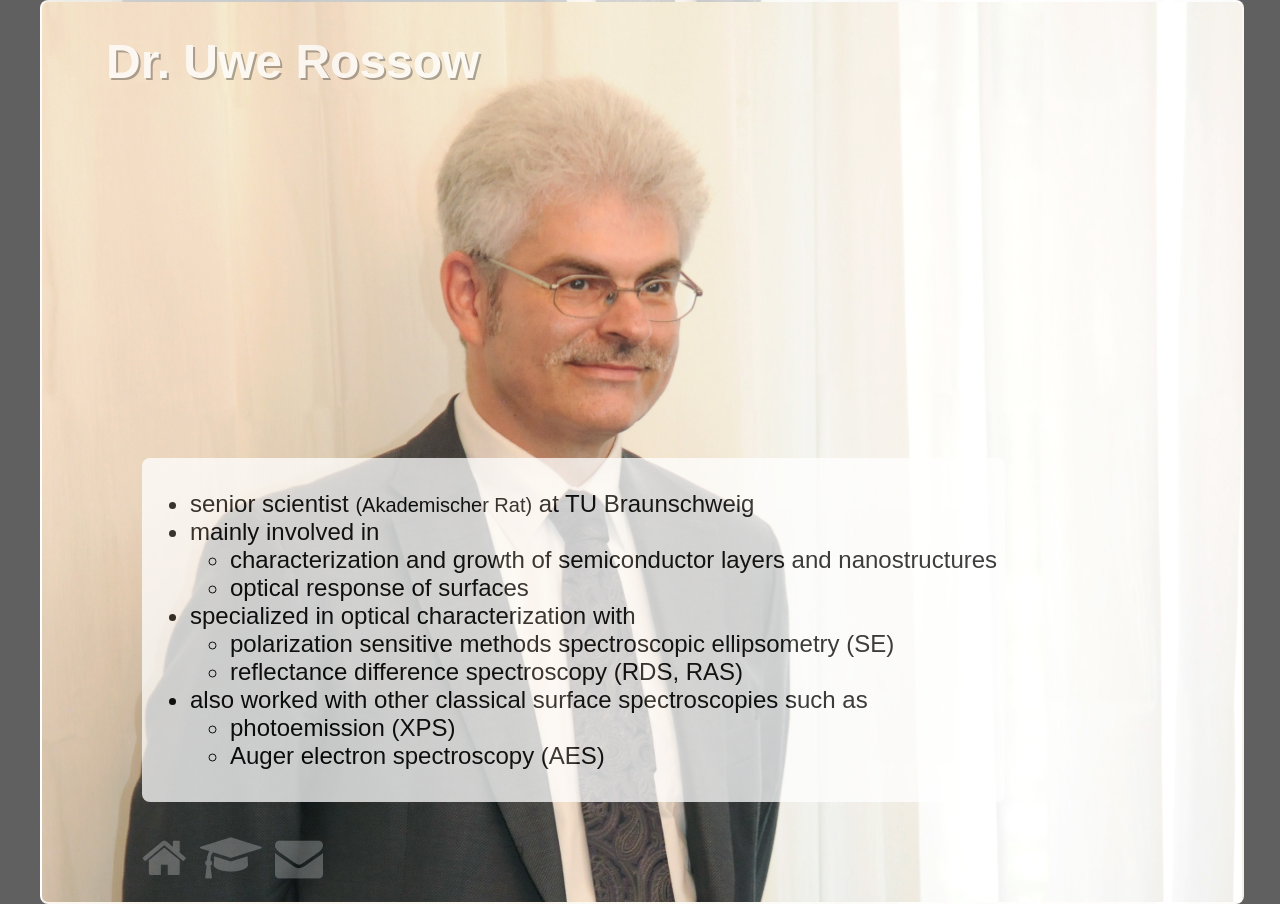
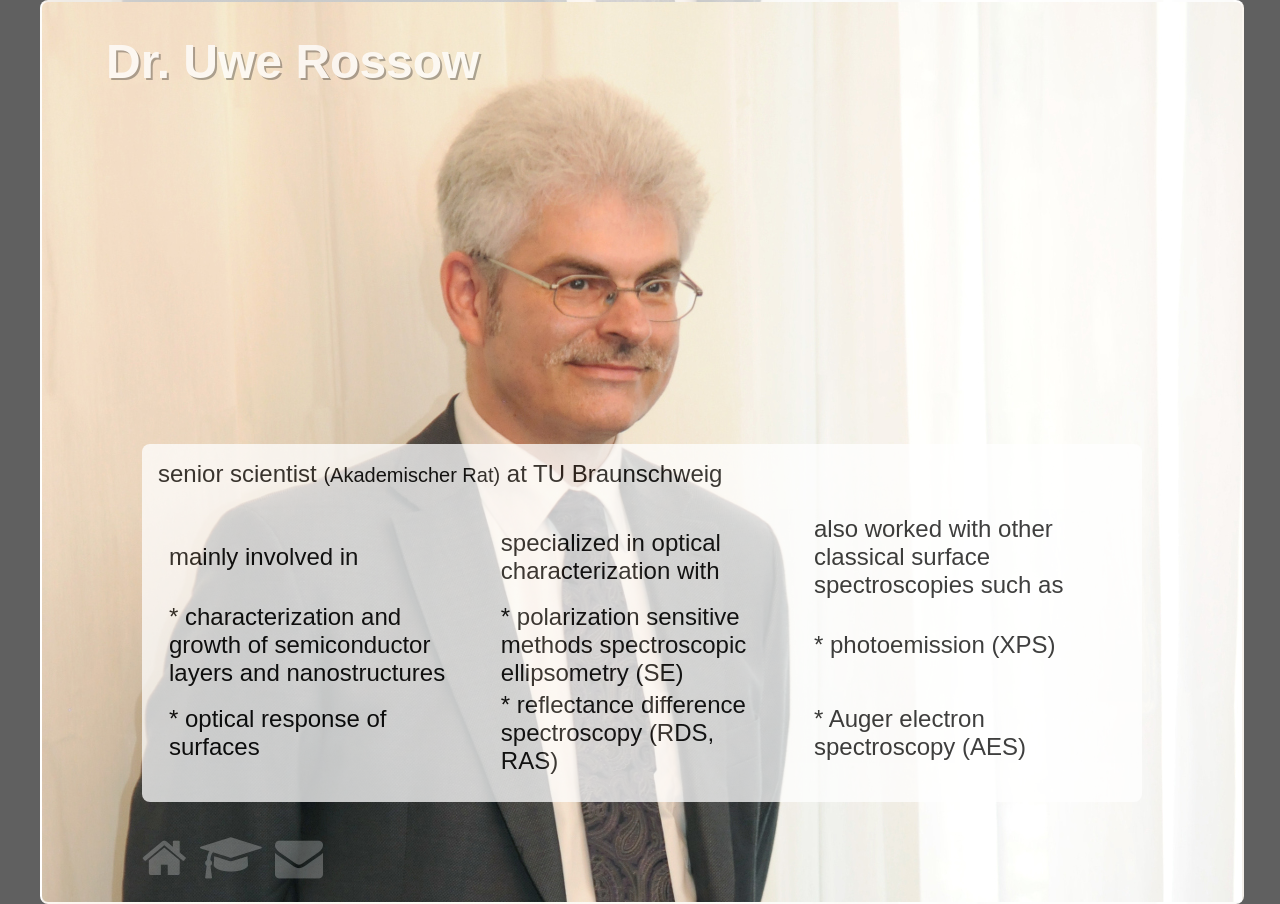
Before and after one commit to winniehell-wasteland/u-rossow.de, a Jekyll site: the page built from work.md, in a window 1280 px wide. Built offline with Jekyll 4.4.1, drawn with Linux system fonts in a browser that asks for light colours.

Commit message:
use table for formatting

```diff
--- a/work.md
+++ b/work.md
@@ -3,13 +3,8 @@
 permalink: /work/
 ---
 
-* senior scientist <small>(Akademischer Rat)</small> at TU Braunschweig
-* mainly involved in
-    * characterization and growth of semiconductor layers and nanostructures
-    * optical response of surfaces
-* specialized in optical characterization with
-    * polarization sensitive methods spectroscopic ellipsometry (SE)
-    * reflectance difference spectroscopy (RDS, RAS)
-* also worked with other classical surface spectroscopies such as
-    * photoemission (XPS)
-    * Auger electron spectroscopy (AES)
+senior scientist <small>(Akademischer Rat)</small> at TU Braunschweig
+
+| mainly involved in | specialized in optical characterization with | also worked with other classical surface spectroscopies such as |
+| * characterization and growth of semiconductor layers and nanostructures | * polarization sensitive methods spectroscopic ellipsometry (SE) | * photoemission (XPS) |
+| * optical response of surfaces | * reflectance difference spectroscopy (RDS, RAS) | * Auger electron spectroscopy (AES) |
```
